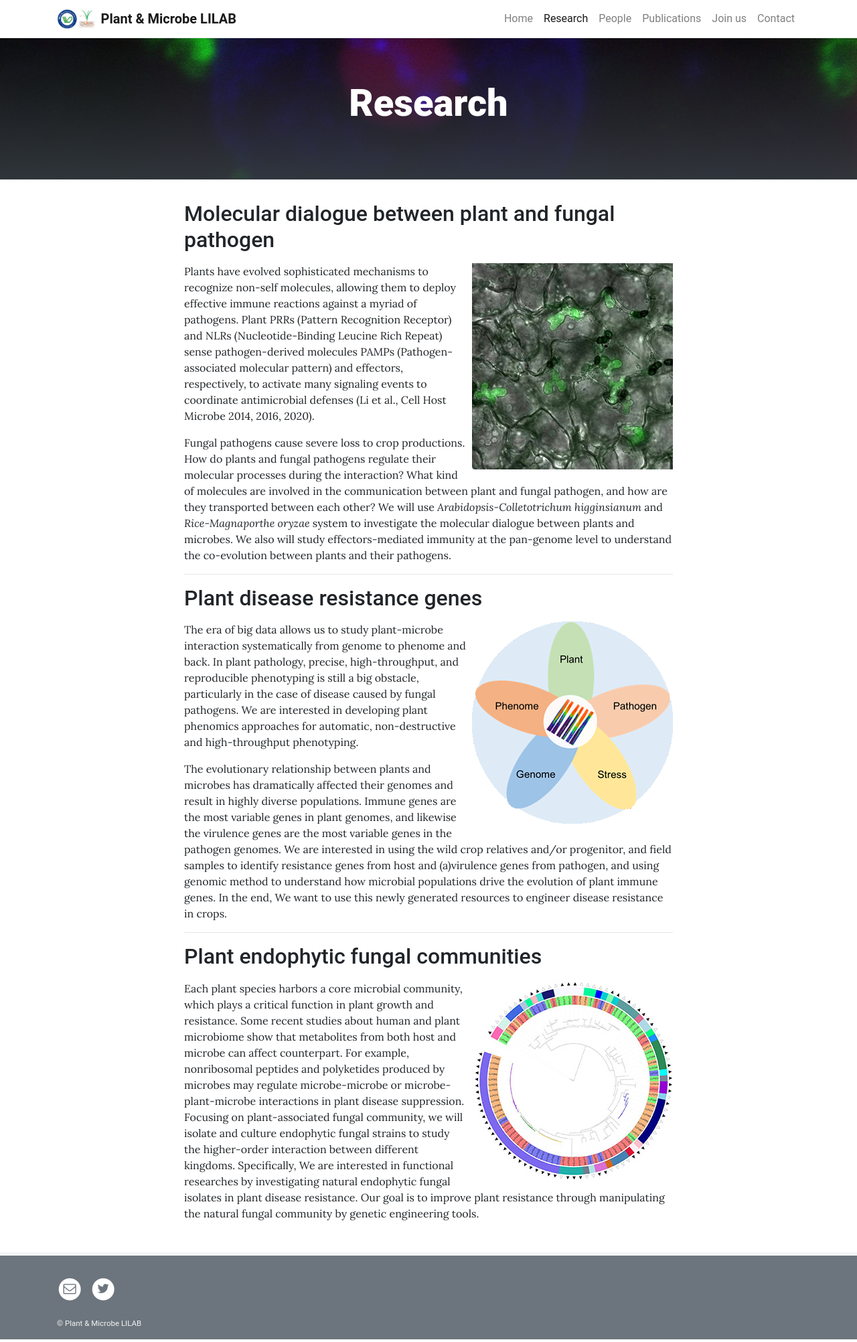
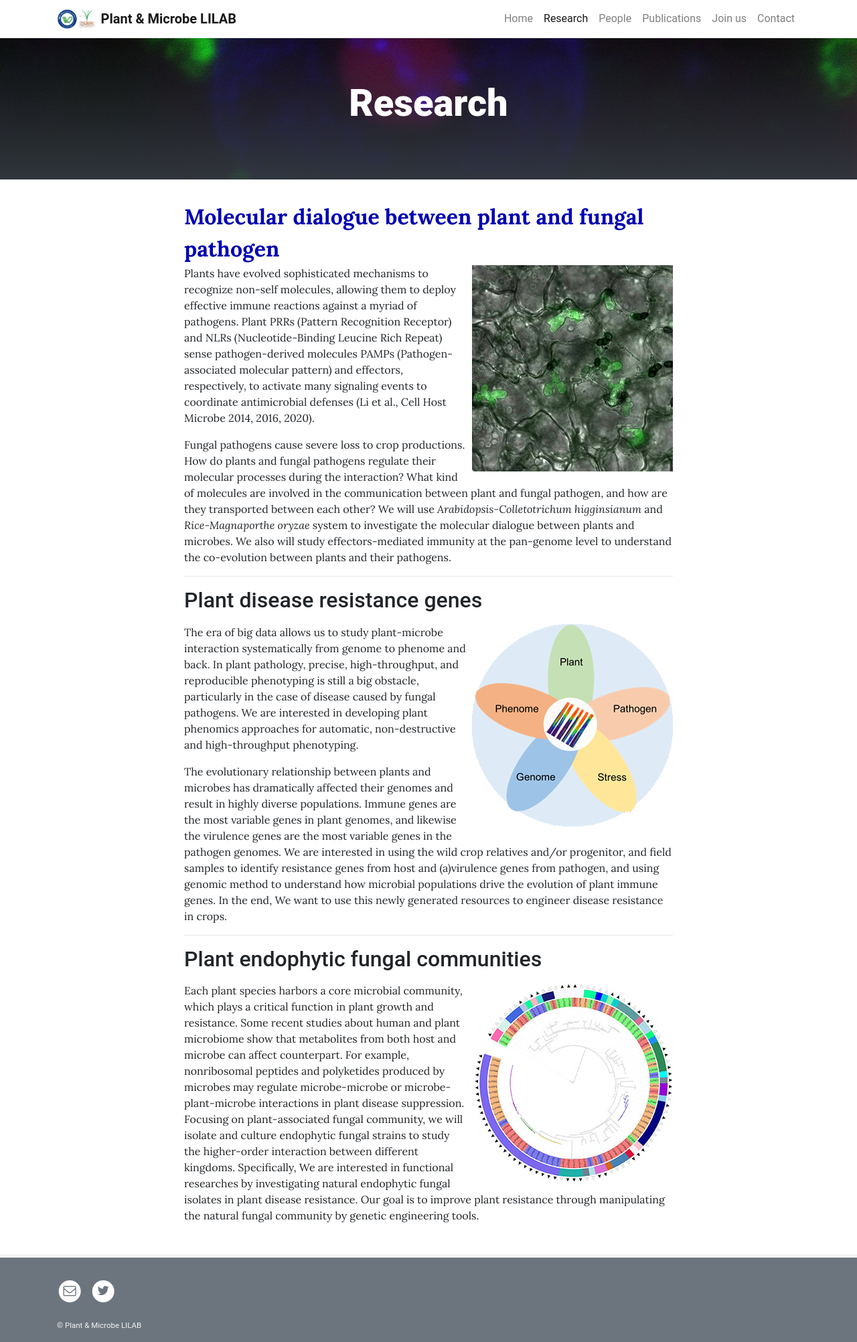
Before and after one commit to leili-plantmicrobe/leili-plantmicrobe.github.io, a Jekyll site: the page built from pages/research.md, in a window 1280 px wide. Shown: the whole page at 67% size. Built offline with Jekyll 4.4.1, drawn with Linux system fonts in a browser that asks for light colours.

Commit message:
Update research.md

```diff
--- a/pages/research.md
+++ b/pages/research.md
@@ -4,9 +4,9 @@ description:
 background: /assets/img/1_14.jpg
 permalink: /research/
 ---
-
-## Molecular dialogue between plant and fungal pathogen
-
+<font size="6" color="#0000b2">
+ <b>Molecular dialogue between plant and fungal pathogen</b>
+</font>
 ![colleto]({{ site.baseurl }}{% link /assets/img/colleto.jpg %}){: .float-right}
 Plants have evolved sophisticated mechanisms to recognize non-self molecules, allowing them to deploy effective immune reactions against a myriad of pathogens. Plant PRRs (Pattern Recognition Receptor) and NLRs (Nucleotide-Binding Leucine Rich Repeat) sense pathogen-derived molecules PAMPs (Pathogen-associated molecular pattern) and effectors, respectively, to activate many signaling events to coordinate antimicrobial defenses (Li et al., Cell Host Microbe 2014, 2016, 2020).
 
```
